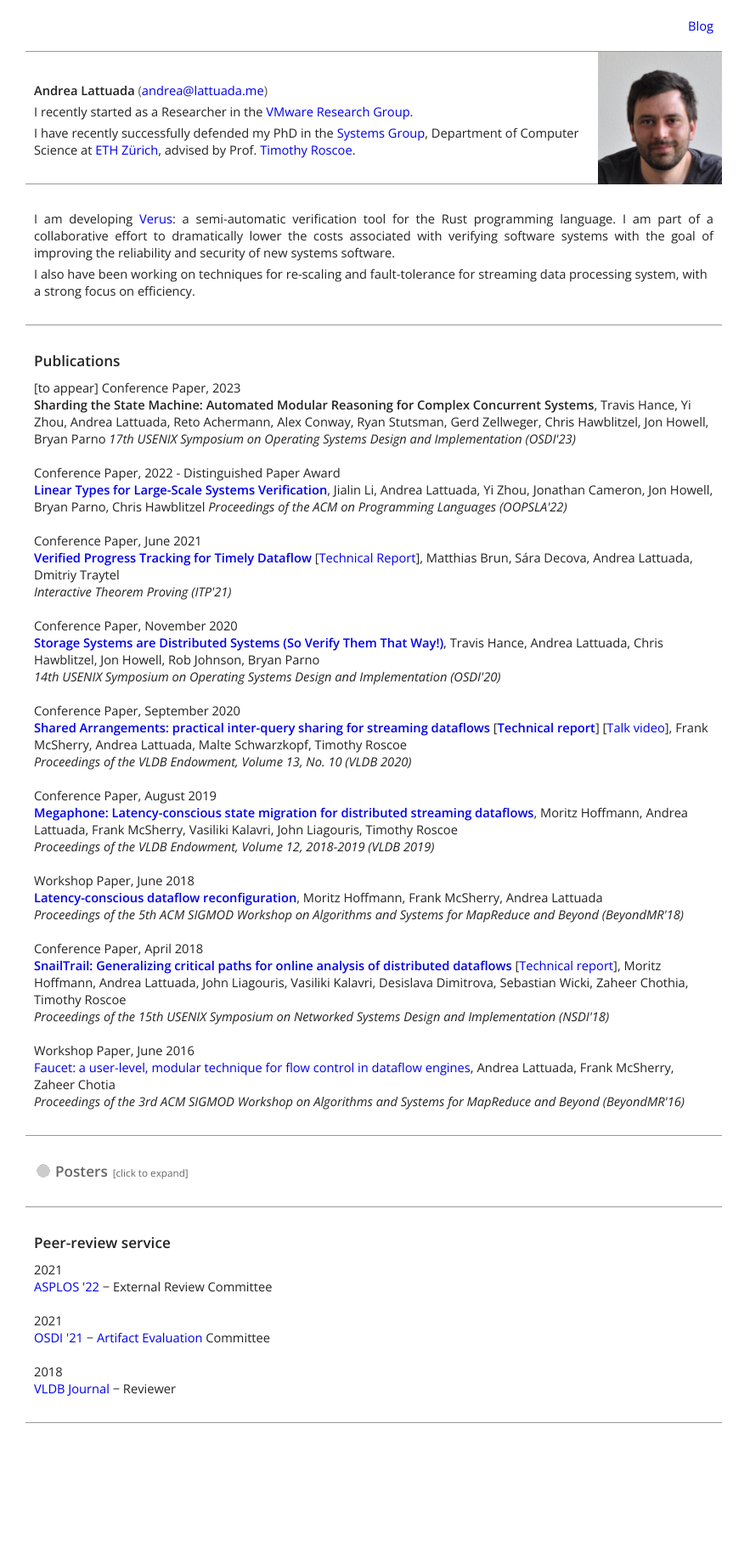
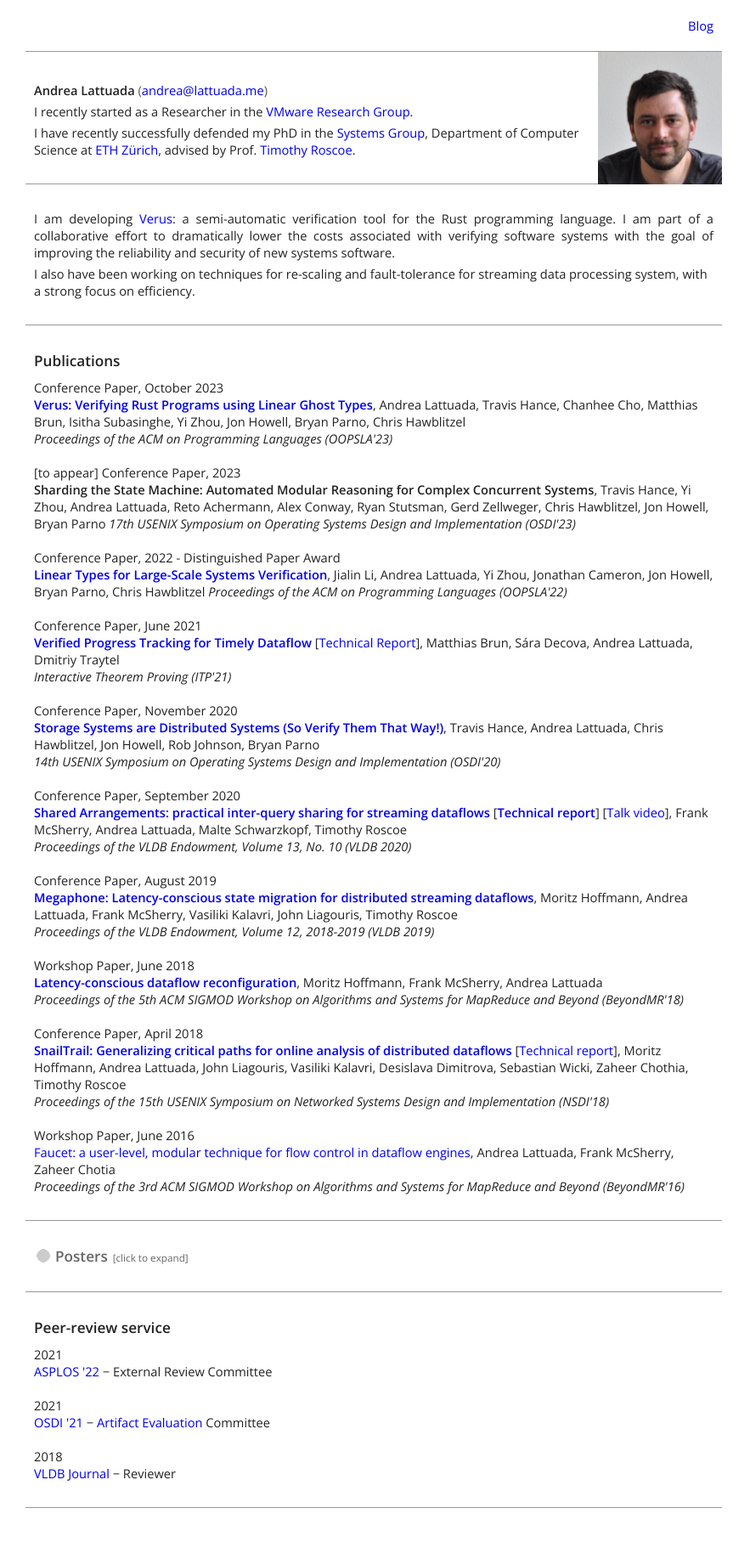
Before and after one commit to utaal/utaal.github.io, a Jekyll site: the page built from index.html, in a window 1280 px wide. Shown: the whole page at 85% size, without its empty margins (0-883 px from the left). Built offline with Jekyll 4.4.1, drawn with Linux system fonts in a browser that asks for light colours; nearby versions of some CDN libraries; before the commit the page ends 1715 px from its top, so only the background shows below that.

Commit message:
Update index.html

```diff
--- a/index.html
+++ b/index.html
@@ -46,6 +46,11 @@ I also have been working on techniques for re-scaling and fault-tolerance for st
         <div class="main relative card">
           <h3>Publications</h3>
           <ul class="resume">
+            <li>
+              <div class="resume-year">Conference Paper, October 2023</div>
+              <div><a href="https://doi.org/10.1145/3586037" class="paper-title">Verus: Verifying Rust Programs using Linear Ghost Types</a>, Andrea Lattuada, Travis Hance, Chanhee Cho, Matthias Brun, Isitha Subasinghe, Yi Zhou, Jon Howell, Bryan Parno, Chris Hawblitzel
+              <div style="display: inline-block" class="resume-location">Proceedings of the ACM on Programming Languages (OOPSLA'23)</div>
+            </li>
             <li>
               <div class="resume-year"><span style="font-weight: normal">[to appear]</span> Conference Paper, 2023</div>
               <div><a class="paper-title">Sharding the State Machine: Automated Modular Reasoning for Complex Concurrent Systems</a>, Travis Hance, Yi Zhou, Andrea Lattuada, Reto Achermann, Alex Conway, Ryan Stutsman, Gerd Zellweger, Chris Hawblitzel, Jon Howell, Bryan Parno
```
